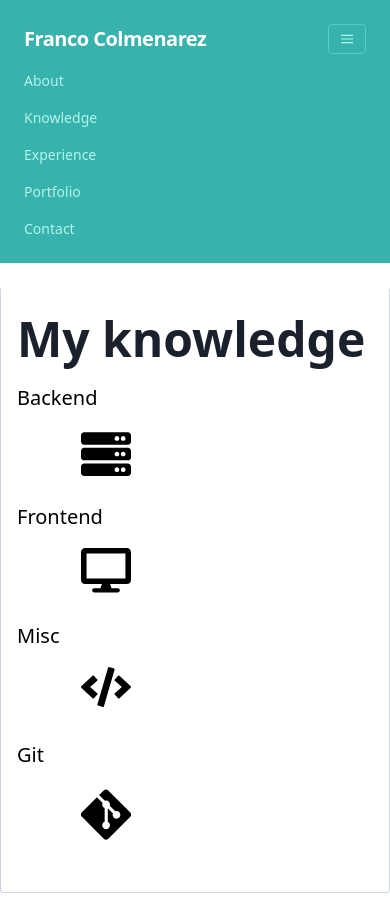
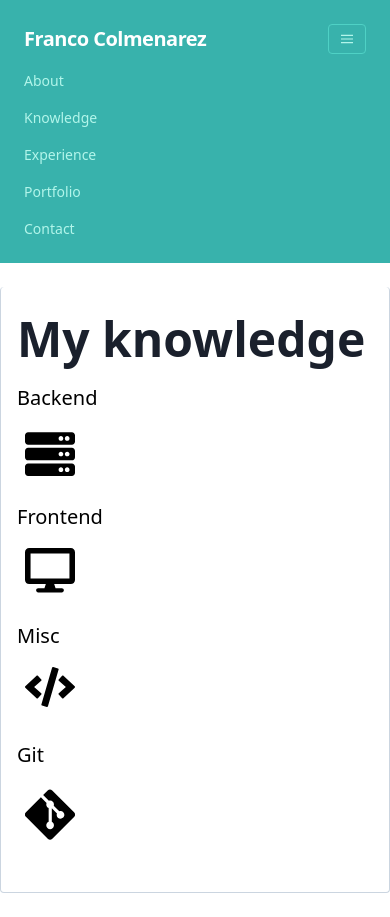
Before and after one commit to FranLMSP/new-portfolio, a Vue app: page /knowledge in a window 390 px wide. Before the commit the page ends 893 px from the top, so only its background shows below. Built offline with nearby package versions, Linux system fonts and the light colour scheme.

Commit message:
Adjusting stylings

```diff
--- a/src/App.vue
+++ b/src/App.vue
@@ -30,7 +30,7 @@
       </div>
     </nav>
 
-    <div class="container mx-auto mt-6">
+    <div class="container mx-auto mt-6 mb-6">
       <router-view/>
     </div>
   </div>
--- a/src/views/Knowledge.vue
+++ b/src/views/Knowledge.vue
@@ -10,7 +10,7 @@
                 <div class="lg:text-center">
                     <h4 class="text-xl mb-4">Backend</h4>
                     <p>
-                        <svg style="display: block; margin: auto" width="50" xmlns="http://www.w3.org/2000/svg" viewBox="0 0 512 512"><path d="M480 160H32c-17.673 0-32-14.327-32-32V64c0-17.673 14.327-32 32-32h448c17.673 0 32 14.327 32 32v64c0 17.673-14.327 32-32 32zm-48-88c-13.255 0-24 10.745-24 24s10.745 24 24 24 24-10.745 24-24-10.745-24-24-24zm-64 0c-13.255 0-24 10.745-24 24s10.745 24 24 24 24-10.745 24-24-10.745-24-24-24zm112 248H32c-17.673 0-32-14.327-32-32v-64c0-17.673 14.327-32 32-32h448c17.673 0 32 14.327 32 32v64c0 17.673-14.327 32-32 32zm-48-88c-13.255 0-24 10.745-24 24s10.745 24 24 24 24-10.745 24-24-10.745-24-24-24zm-64 0c-13.255 0-24 10.745-24 24s10.745 24 24 24 24-10.745 24-24-10.745-24-24-24zm112 248H32c-17.673 0-32-14.327-32-32v-64c0-17.673 14.327-32 32-32h448c17.673 0 32 14.327 32 32v64c0 17.673-14.327 32-32 32zm-48-88c-13.255 0-24 10.745-24 24s10.745 24 24 24 24-10.745 24-24-10.745-24-24-24zm-64 0c-13.255 0-24 10.745-24 24s10.745 24 24 24 24-10.745 24-24-10.745-24-24-24z"/></svg>
+                        <svg class="ml-2 lg:m-auto" style="display: block;" width="50" xmlns="http://www.w3.org/2000/svg" viewBox="0 0 512 512"><path d="M480 160H32c-17.673 0-32-14.327-32-32V64c0-17.673 14.327-32 32-32h448c17.673 0 32 14.327 32 32v64c0 17.673-14.327 32-32 32zm-48-88c-13.255 0-24 10.745-24 24s10.745 24 24 24 24-10.745 24-24-10.745-24-24-24zm-64 0c-13.255 0-24 10.745-24 24s10.745 24 24 24 24-10.745 24-24-10.745-24-24-24zm112 248H32c-17.673 0-32-14.327-32-32v-64c0-17.673 14.327-32 32-32h448c17.673 0 32 14.327 32 32v64c0 17.673-14.327 32-32 32zm-48-88c-13.255 0-24 10.745-24 24s10.745 24 24 24 24-10.745 24-24-10.745-24-24-24zm-64 0c-13.255 0-24 10.745-24 24s10.745 24 24 24 24-10.745 24-24-10.745-24-24-24zm112 248H32c-17.673 0-32-14.327-32-32v-64c0-17.673 14.327-32 32-32h448c17.673 0 32 14.327 32 32v64c0 17.673-14.327 32-32 32zm-48-88c-13.255 0-24 10.745-24 24s10.745 24 24 24 24-10.745 24-24-10.745-24-24-24zm-64 0c-13.255 0-24 10.745-24 24s10.745 24 24 24 24-10.745 24-24-10.745-24-24-24z"/></svg>
                     </p>
                 </div>
 
@@ -21,7 +21,7 @@
                 <div class="lg:text-center">
                     <h4 class="text-xl mb-4">Frontend</h4>
                     <p>
-                        <svg style="display: block; margin: auto" width="50" xmlns="http://www.w3.org/2000/svg" viewBox="0 0 576 512"><path d="M528 0H48C21.5 0 0 21.5 0 48v320c0 26.5 21.5 48 48 48h192l-16 48h-72c-13.3 0-24 10.7-24 24s10.7 24 24 24h272c13.3 0 24-10.7 24-24s-10.7-24-24-24h-72l-16-48h192c26.5 0 48-21.5 48-48V48c0-26.5-21.5-48-48-48zm-16 352H64V64h448v288z"/></svg>
+                        <svg class="ml-2 lg:m-auto" style="display: block;" width="50" xmlns="http://www.w3.org/2000/svg" viewBox="0 0 576 512"><path d="M528 0H48C21.5 0 0 21.5 0 48v320c0 26.5 21.5 48 48 48h192l-16 48h-72c-13.3 0-24 10.7-24 24s10.7 24 24 24h272c13.3 0 24-10.7 24-24s-10.7-24-24-24h-72l-16-48h192c26.5 0 48-21.5 48-48V48c0-26.5-21.5-48-48-48zm-16 352H64V64h448v288z"/></svg>
                     </p>
                 </div>
 
@@ -32,7 +32,7 @@
                 <div class="lg:text-center">
                     <h4 class="text-xl mb-4">Misc</h4>
                     <p>
-                        <svg style="display: block; margin: auto" width="50" xmlns="http://www.w3.org/2000/svg" viewBox="0 0 640 512"><path d="M278.9 511.5l-61-17.7c-6.4-1.8-10-8.5-8.2-14.9L346.2 8.7c1.8-6.4 8.5-10 14.9-8.2l61 17.7c6.4 1.8 10 8.5 8.2 14.9L293.8 503.3c-1.9 6.4-8.5 10.1-14.9 8.2zm-114-112.2l43.5-46.4c4.6-4.9 4.3-12.7-.8-17.2L117 256l90.6-79.7c5.1-4.5 5.5-12.3.8-17.2l-43.5-46.4c-4.5-4.8-12.1-5.1-17-.5L3.8 247.2c-5.1 4.7-5.1 12.8 0 17.5l144.1 135.1c4.9 4.6 12.5 4.4 17-.5zm327.2.6l144.1-135.1c5.1-4.7 5.1-12.8 0-17.5L492.1 112.1c-4.8-4.5-12.4-4.3-17 .5L431.6 159c-4.6 4.9-4.3 12.7.8 17.2L523 256l-90.6 79.7c-5.1 4.5-5.5 12.3-.8 17.2l43.5 46.4c4.5 4.9 12.1 5.1 17 .6z"/></svg>
+                        <svg class="ml-2 lg:m-auto" style="display: block;" width="50" xmlns="http://www.w3.org/2000/svg" viewBox="0 0 640 512"><path d="M278.9 511.5l-61-17.7c-6.4-1.8-10-8.5-8.2-14.9L346.2 8.7c1.8-6.4 8.5-10 14.9-8.2l61 17.7c6.4 1.8 10 8.5 8.2 14.9L293.8 503.3c-1.9 6.4-8.5 10.1-14.9 8.2zm-114-112.2l43.5-46.4c4.6-4.9 4.3-12.7-.8-17.2L117 256l90.6-79.7c5.1-4.5 5.5-12.3.8-17.2l-43.5-46.4c-4.5-4.8-12.1-5.1-17-.5L3.8 247.2c-5.1 4.7-5.1 12.8 0 17.5l144.1 135.1c4.9 4.6 12.5 4.4 17-.5zm327.2.6l144.1-135.1c5.1-4.7 5.1-12.8 0-17.5L492.1 112.1c-4.8-4.5-12.4-4.3-17 .5L431.6 159c-4.6 4.9-4.3 12.7.8 17.2L523 256l-90.6 79.7c-5.1 4.5-5.5 12.3-.8 17.2l43.5 46.4c4.5 4.9 12.1 5.1 17 .6z"/></svg>
                     </p>
                 </div>
 
@@ -43,7 +43,7 @@
                 <div class="lg:text-center">
                     <h4 class="text-xl mb-4">Git</h4>
                     <p>
-                        <svg style="display: block; margin: auto" width="50" xmlns="http://www.w3.org/2000/svg" viewBox="0 0 448 512"><path d="M439.55 236.05L244 40.45a28.87 28.87 0 0 0-40.81 0l-40.66 40.63 51.52 51.52c27.06-9.14 52.68 16.77 43.39 43.68l49.66 49.66c34.23-11.8 61.18 31 35.47 56.69-26.49 26.49-70.21-2.87-56-37.34L240.22 199v121.85c25.3 12.54 22.26 41.85 9.08 55a34.34 34.34 0 0 1-48.55 0c-17.57-17.6-11.07-46.91 11.25-56v-123c-20.8-8.51-24.6-30.74-18.64-45L142.57 101 8.45 235.14a28.86 28.86 0 0 0 0 40.81l195.61 195.6a28.86 28.86 0 0 0 40.8 0l194.69-194.69a28.86 28.86 0 0 0 0-40.81z"/></svg>
+                        <svg class="ml-2 lg:m-auto" style="display: block;" width="50" xmlns="http://www.w3.org/2000/svg" viewBox="0 0 448 512"><path d="M439.55 236.05L244 40.45a28.87 28.87 0 0 0-40.81 0l-40.66 40.63 51.52 51.52c27.06-9.14 52.68 16.77 43.39 43.68l49.66 49.66c34.23-11.8 61.18 31 35.47 56.69-26.49 26.49-70.21-2.87-56-37.34L240.22 199v121.85c25.3 12.54 22.26 41.85 9.08 55a34.34 34.34 0 0 1-48.55 0c-17.57-17.6-11.07-46.91 11.25-56v-123c-20.8-8.51-24.6-30.74-18.64-45L142.57 101 8.45 235.14a28.86 28.86 0 0 0 0 40.81l195.61 195.6a28.86 28.86 0 0 0 40.8 0l194.69-194.69a28.86 28.86 0 0 0 0-40.81z"/></svg>
                     </p>
                 </div>
 
```
